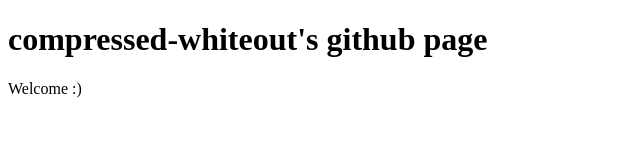
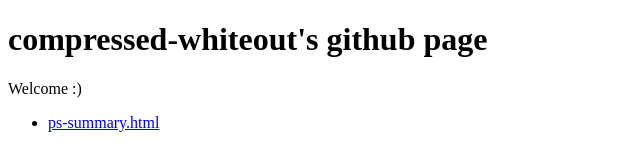
Before and after one commit to compressed-whiteout/compressed-whiteout.github.io, a plain HTML site: page index.html in a window 1280 px wide. Shown: the whole page, without its empty margins (0-640 px from the left). Drawn offline with Linux system fonts and the light colour scheme.

Commit message:
Add link to "ps-summary.html" in "index.html"

```diff
--- a/index.html
+++ b/index.html
@@ -9,5 +9,8 @@
     <p>
     Welcome :)
     </p>
+    <ul>
+      <li><a href="ps-summary.html">ps-summary.html</a></li>
+    </ul>
   </body>
 </html>
```
